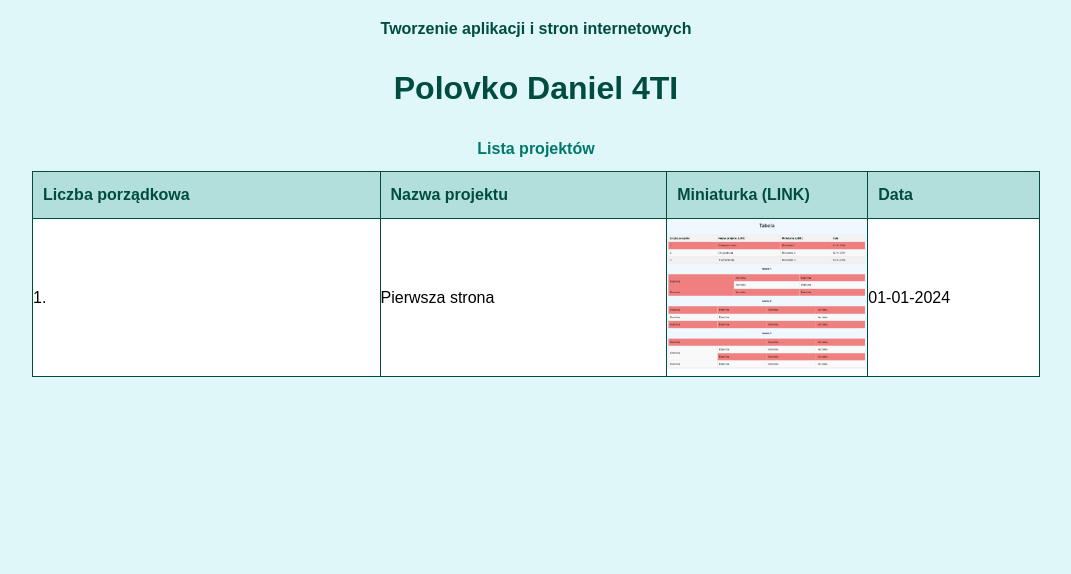
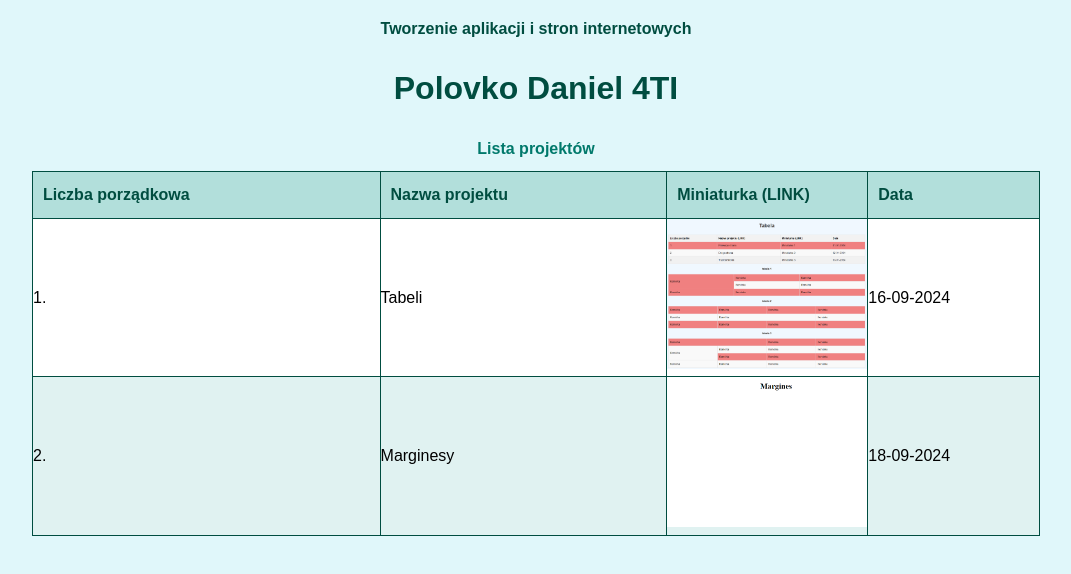
Before and after one commit to polovkodaniel/PolovkoDaniel4TI, a plain HTML site: page index.html in a window 1280 px wide. Shown: the whole page, without its empty margins (104-1175 px from the left). Drawn offline with Linux system fonts and the light colour scheme.

Commit message:
Update index.html

```diff
--- a/index.html
+++ b/index.html
@@ -75,9 +75,15 @@
         <tbody>
             <tr>
                 <td>1.</td>
-                <td>Pierwsza strona</td>
+                <td>Tabeli</td>
                 <td style="width: 200px; height: 150px;"><a href="https://polovkodaniel.github.io/DanielPolovko4TI/"><img src="Zrzut ekranu 2024-09-17 112003.png" alt="Miniaturka projektu"></a></td>
-                <td>01-01-2024</td>
+                <td>16-09-2024</td>
+            </tr>
+            <tr>
+                <td>2.</td>
+                <td>Marginesy</td>
+                <td style="width: 200px; height: 150px;"><a href="https://polovkodaniel.github.io/marginesy/"><img src="Zrzut ekranu_2024-09-19_024904192.png" alt="Miniaturka projektu"></a></td>
+                <td>18-09-2024</td>
             </tr>
         </tbody>
     </table>
```
